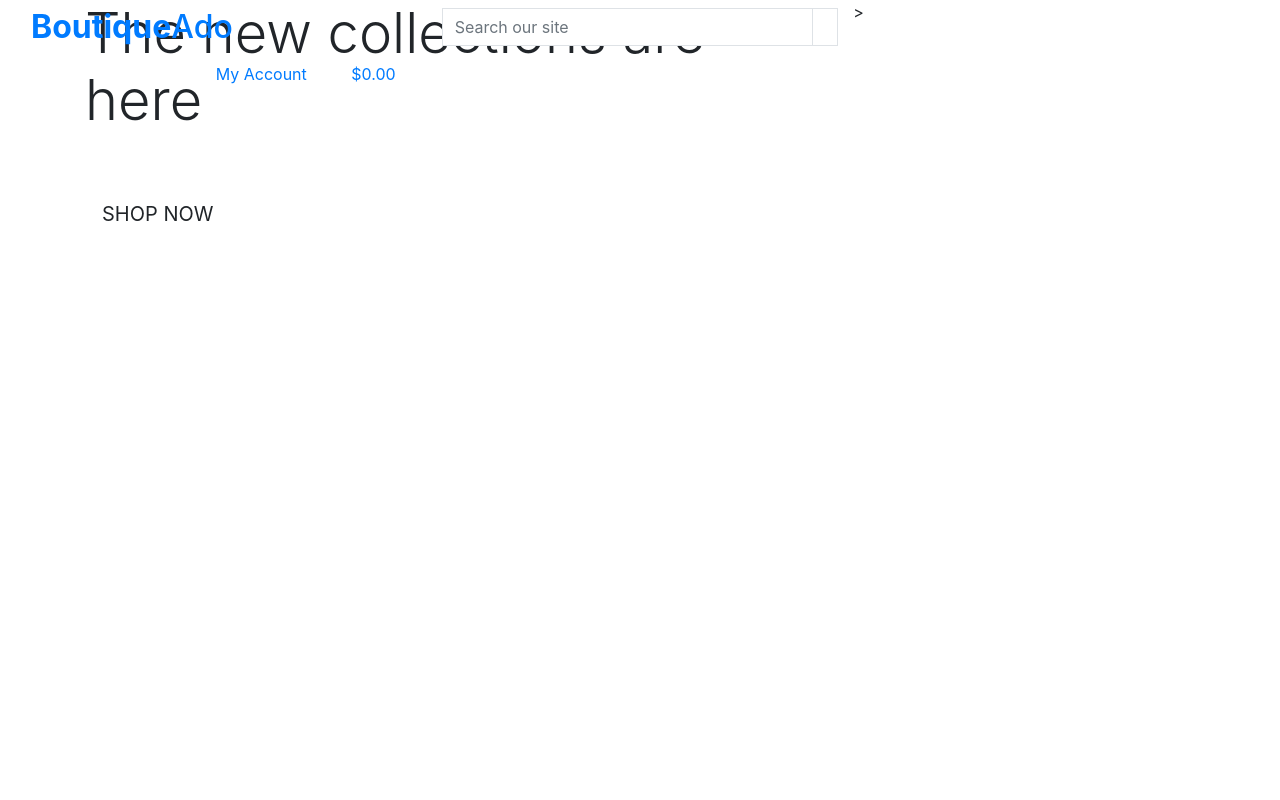
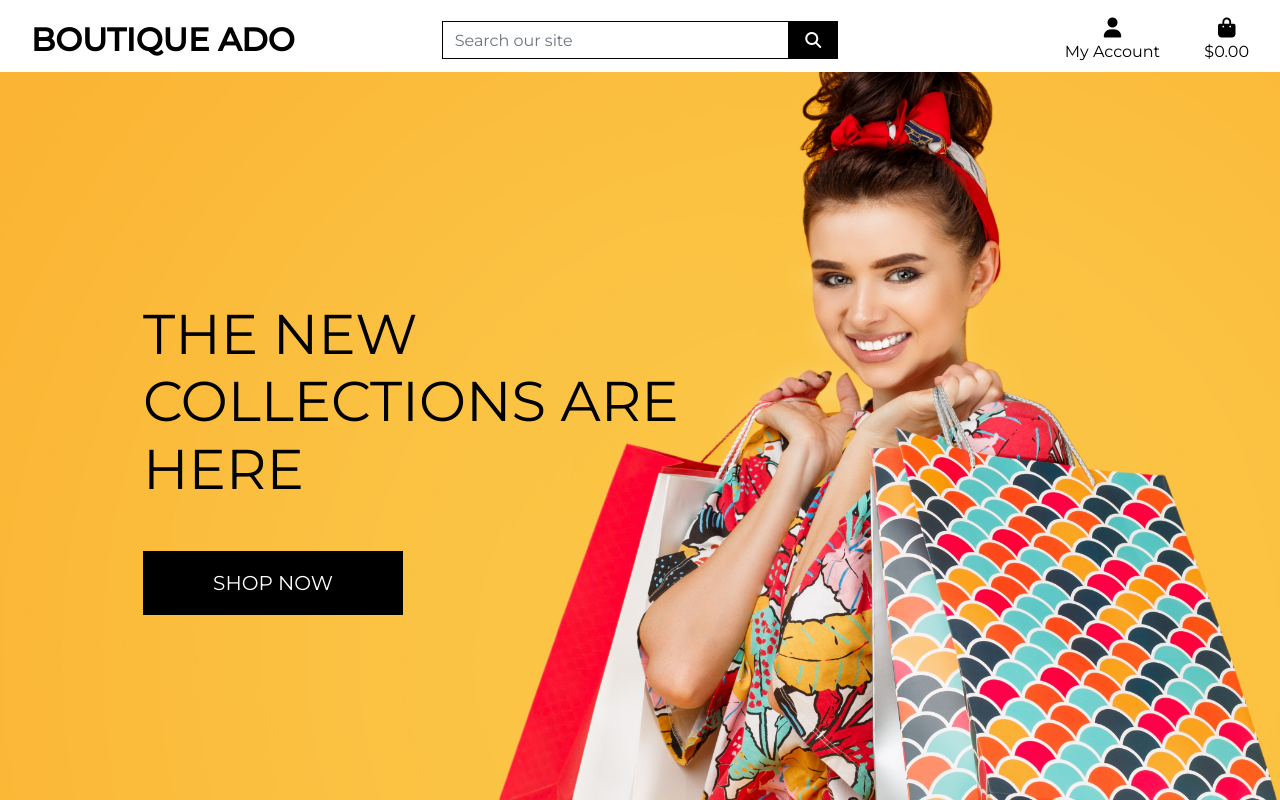
Before and after one commit to malikdobbs/boutique_ado, a Django app: page / in a window 1280 px wide. Run offline with Django 3.2, Linux system fonts and the light colour scheme; some libraries are stand-ins or nearby versions.

Commit message:
Completed home page header and CSS

```diff
--- a/boutique_ado/settings.py
+++ b/boutique_ado/settings.py
@@ -163,6 +163,10 @@ USE_TZ = True
 # https://docs.djangoproject.com/en/3.2/howto/static-files/
 
 STATIC_URL = '/static/'
+STATICFILES_DIRS = (os.path.join(BASE_DIR, 'static'),)
+
+MEDIA_URL = '/media/'
+MEDIA_ROOT = os.path.join(BASE_DIR, 'media')
 
 # Default primary key field type
 # https://docs.djangoproject.com/en/3.2/ref/settings/#default-auto-field
--- a/boutique_ado/urls.py
+++ b/boutique_ado/urls.py
@@ -15,9 +15,11 @@ Including another URLconf
 """
 from django.contrib import admin
 from django.urls import path, include
+from django.conf import settings
+from django.conf.urls.static import static
 
 urlpatterns = [
     path('admin/', admin.site.urls),
     path('accounts/', include('allauth.urls')),
     path('', include('home.urls')),
-]
+] + static(settings.MEDIA_URL, document_root=settings.MEDIA_ROOT)
--- /dev/null
+++ b/static/css/base.css
@@ -0,0 +1,81 @@
+html {
+    height: 100%;
+}
+
+body {
+    background: url(/media/homepage_background_cropped.jpeg) no-repeat center center fixed;
+    background-size: cover;
+    height: calc(100vh - 164px);
+    color: #555;
+    font-family: 'Montserrat';
+}
+
+/* from Bulma, any icons used by font awesome will be in the center and have a consistent size*/
+.icon {
+    align-items: center;
+    display: inline-flex;
+    justify-content: center;
+    height: 1.5rem;
+    width: 1.5rem;
+}
+
+.logo-font {
+    text-transform: uppercase;
+}
+
+.main-logo-link {
+    width: fit-content;
+}
+
+.shop-now-button {
+    background: black;
+    color: white;
+    min-width: 260px;
+}
+
+.btn-black {
+    background: black;
+    color: white;
+}
+
+.shop-now-button:hover,
+.shop-now-button:active,
+.shop-now-button:focus,
+.btn-black:hover,
+.btn-black:active,
+.btn-black:focus {
+    background: #222;
+    color: white;
+}
+
+.text-black {
+    color: #000 !important;
+}
+
+.border-black {
+    border: 1px solid black !important;
+}
+
+/* -------------------------------- Media Queries */
+
+/* Slightly larger container on xl screens */
+@media (min-width: 1200px) {
+  .container {
+    max-width: 80%;
+  }
+}
+
+/* fixed top navbar only on medium and up */
+@media (min-width: 992px) {
+    .fixed-top-desktop-only {
+        position: fixed;
+        top: 0;
+        right: 0;
+        left: 0;
+        z-index: 1030;
+    }
+
+    .header-container {
+        padding-top: 164px;
+    }
+}
--- a/templates/base.html
+++ b/templates/base.html
@@ -15,12 +15,15 @@
 
     {% block corecss %}
         <link rel="stylesheet" href="https://cdn.jsdelivr.net/npm/bootstrap@4.4.1/dist/css/bootstrap.min.css" integrity="sha384-Vkoo8x4CGsO3+Hhxv8T/Q5PaXtkKtu6ug5TOeNV6gBiFeWPGFN9MuhOf23Q9Ifjh" crossorigin="anonymous">
+        <link href="https://fonts.googleapis.com/css2?family=Montserrat:wght@400;500&display=swap" rel="stylesheet">
+        <link rel="stylesheet" href="{% static 'css/base.css' %}">
     {% endblock %}
 
     {% block extra_css %}
     {% endblock %}
 
     {% block corejs %}
+        <script src="https://kit.fontawesome.com/a1269a9d86.js" crossorigin="anonymous"></script>
         <script src="https://code.jquery.com/jquery-3.4.1.slim.min.js" integrity="sha384-J6qa4849blE2+poT4WnyKhv5vZF5SrPo0iEjwBvKU7imGFAV0wwj1yYfoRSJoZ+n" crossorigin="anonymous"></script>
         <script src="https://cdn.jsdelivr.net/npm/popper.js@1.16.0/dist/umd/popper.min.js" integrity="sha384-Q6E9RHvbIyZFJoft+2mJbHaEWldlvI9IOYy5n3zV9zzTtmI3UksdQRVvoxMfooAo" crossorigin="anonymous"></script>
         <script src="https://cdn.jsdelivr.net/npm/bootstrap@4.4.1/dist/js/bootstrap.min.js" integrity="sha384-wfSDF2E50Y2D1uUdj0O3uMBJnjuUD4Ih7YwaYd1iqfktj0Uod8GCExl3Og8ifwB6" crossorigin="anonymous"></script>
@@ -33,10 +36,10 @@
   </head>
   <body>
     <header class="container-fluid fixed-top">
-        <div class="row">
+        <div id="topnav" class="row bg-white pt-lg-2 d-none d-lg-flex">
             <div class="col-12 col-lg-4 my-auto py-1 py-lg-0 text-center text-lg-left">
                 <a href="{% url 'home' %}" class="nav-link main-logo-link">
-                    <h2 class="logo-font text-black my-0"><strong>Boutique</strong>Ado</h2>
+                    <h2 class="logo-font text-black my-0"><strong>Boutique Ado</strong></h2>
                 </a>
             </div>
             <!-- Search parameter form -->
@@ -54,7 +57,7 @@
                 </div>
             </form>
             </div>
-            <!--- Account and shopping bag link -->>
+            <!--- Account and shopping bag link -->
             <div class="col-12 col-lg-4 my-auto py-1 py-lg-0">
                 <ul class="list-inline list-unstyled text-center text-lg-right my-0">
                     <li class="list-inline-item dropdown">
```
Also changed, not shown: media/homepage_background_cropped.jpeg (added).
